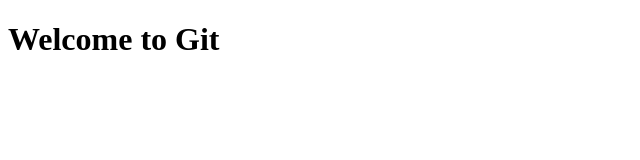
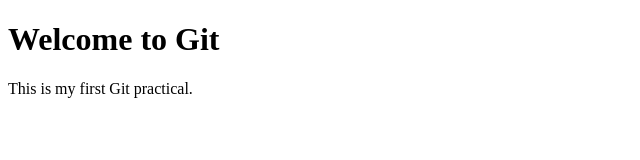
Before and after one commit to devarajkanajam3/GitPractical, a plain HTML site: page index.html in a window 1280 px wide. Shown: the whole page, without its empty margins (0-640 px from the left). Drawn offline with Linux system fonts and the light colour scheme.

Commit message:
Added paragraph

```diff
--- a/index.html
+++ b/index.html
@@ -5,5 +5,6 @@
 </head>
 <body>
     <h1>Welcome to Git</h1>
+    <p>This is my first Git practical.</p>
 </body>
 </html>
```
